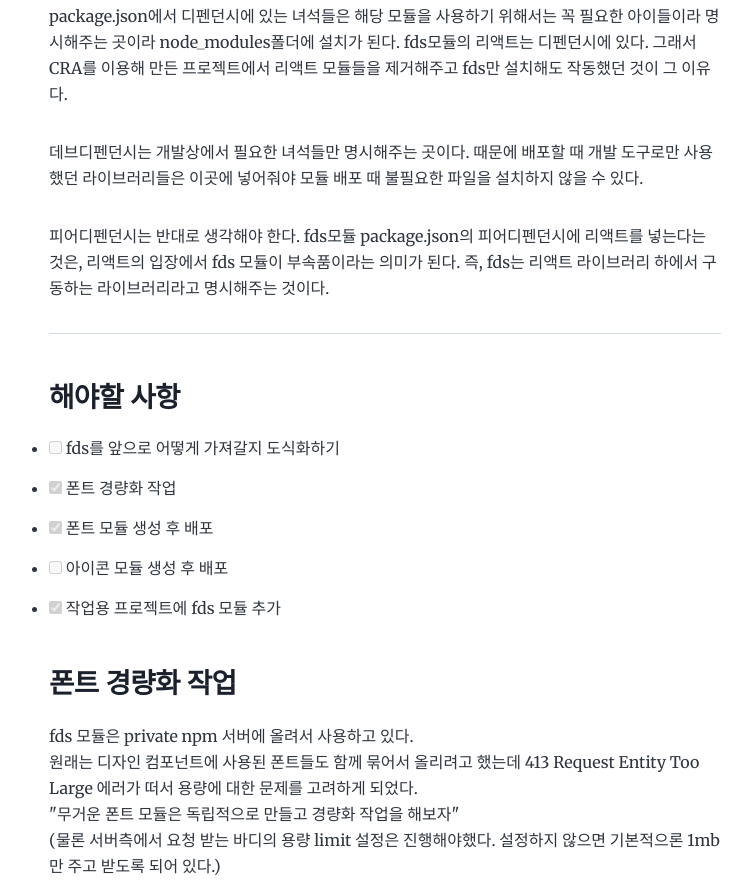
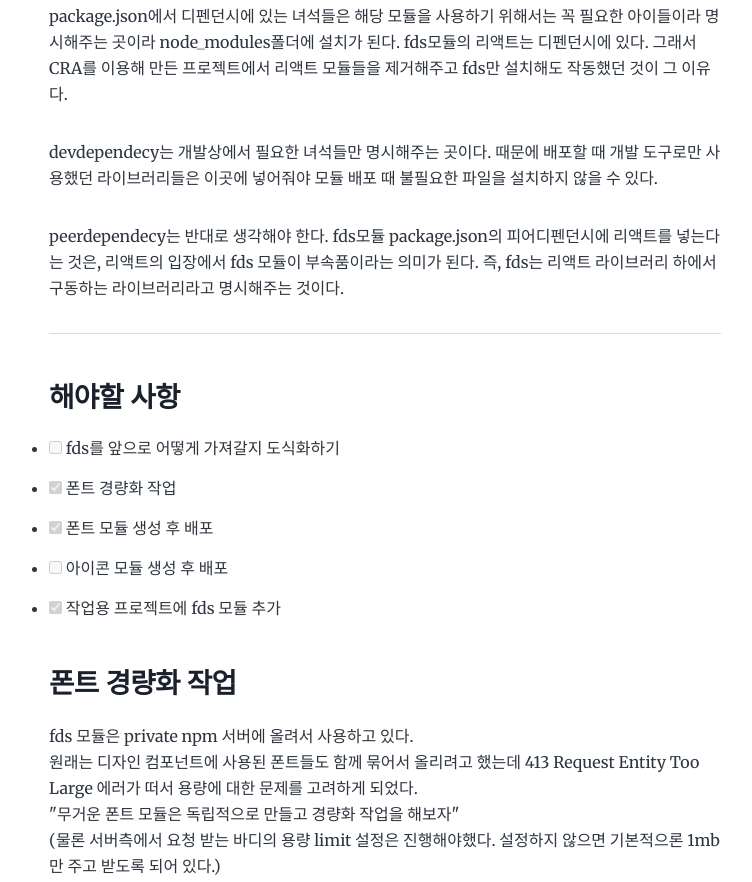
Before and after one commit to sykim11/todayILearned, a Gatsby site: page /project/work/fdc1/ in a window 1280 px wide. Shown: the part 1644-2526 px from the top of the page, without its empty margins (255-1007 px from the left). Built offline with nearby package versions, Linux system fonts and the light colour scheme; Gatsby itself is replaced by a stand-in of ours; some packages are replaced by stand-ins of ours.

Commit message:
Update fdc1.md

```diff
--- a/content/blog/project/work/fdc1.md
+++ b/content/blog/project/work/fdc1.md
@@ -46,9 +46,9 @@ fds 모듈을 npm에 배포할 때 리액트가 없다면 설치해 주고 있
 
 package.json에서 디펜던시에 있는 녀석들은 해당 모듈을 사용하기 위해서는 꼭 필요한 아이들이라 명시해주는 곳이라 node_modules폴더에 설치가 된다. fds모듈의 리액트는 디펜던시에 있다. 그래서 CRA를 이용해 만든 프로젝트에서 리액트 모듈들을 제거해주고 fds만 설치해도 작동했던 것이 그 이유다.
 
-데브디펜던시는 개발상에서 필요한 녀석들만 명시해주는 곳이다. 때문에 배포할 때 개발 도구로만 사용했던 라이브러리들은 이곳에 넣어줘야 모듈 배포 때 불필요한 파일을 설치하지 않을 수 있다.
+devdependecy는 개발상에서 필요한 녀석들만 명시해주는 곳이다. 때문에 배포할 때 개발 도구로만 사용했던 라이브러리들은 이곳에 넣어줘야 모듈 배포 때 불필요한 파일을 설치하지 않을 수 있다.
 
-피어디펜던시는 반대로 생각해야 한다. fds모듈 package.json의 피어디펜던시에 리액트를 넣는다는 것은, 리액트의 입장에서 fds 모듈이 부속품이라는 의미가 된다. 즉, fds는 리액트 라이브러리 하에서 구동하는 라이브러리라고 명시해주는 것이다.
+peerdependecy는 반대로 생각해야 한다. fds모듈 package.json의 피어디펜던시에 리액트를 넣는다는 것은, 리액트의 입장에서 fds 모듈이 부속품이라는 의미가 된다. 즉, fds는 리액트 라이브러리 하에서 구동하는 라이브러리라고 명시해주는 것이다.
 
 
 ---
```
